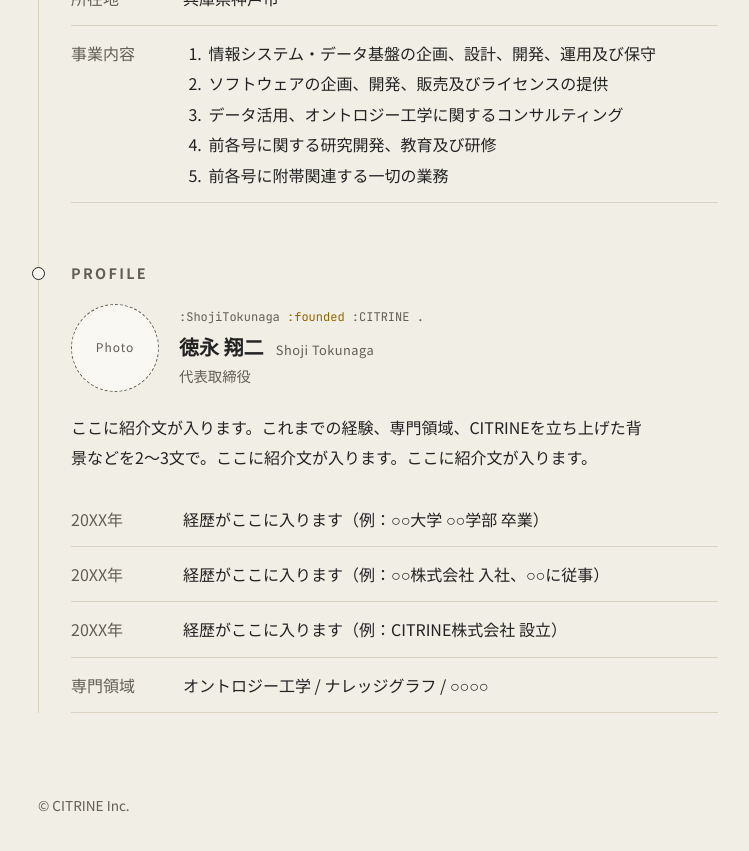
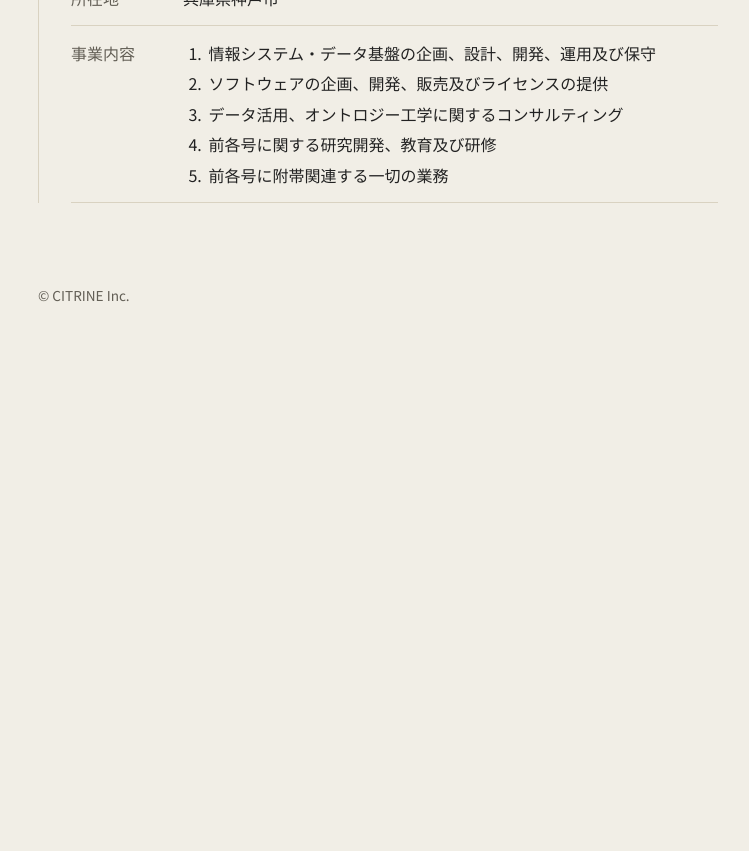
Before and after one commit to sean2121/sean2121.github.io, a Jekyll site: the page built from index.html, in a window 1280 px wide and 900 px high, scrolled down 1447 px. Shown: the top 851 px of the window, without its empty margins (262-1011 px from the left). Built offline with Jekyll 4.4.1, drawn with Linux system fonts in a browser that asks for light colours; after the commit the page ends 1852 px from its top, so only the background shows below that.

Commit message:
Remove placeholder profile section
Co-Authored-By: Claude Fable 5.2 <noreply@anthropic.com>

```diff
--- a/index.html
+++ b/index.html
@@ -100,26 +100,6 @@ home: true
         </td></tr>
       </table>
     </section>
-
-    <section>
-      <h2>PROFILE</h2>
-      <!-- TODO: プレースホルダー。写真・肩書き・紹介文・経歴を差し替え -->
-      <div class="profile">
-        <div class="avatar" aria-hidden="true">Photo</div>
-        <div>
-          <span class="triple">:ShojiTokunaga <b>:founded</b> :CITRINE .</span>
-          <p class="name">徳永 翔二 <small>Shoji Tokunaga</small></p>
-          <p class="role">代表取締役</p>
-        </div>
-      </div>
-      <p class="bio">ここに紹介文が入ります。これまでの経験、専門領域、CITRINEを立ち上げた背景などを2〜3文で。ここに紹介文が入ります。ここに紹介文が入ります。</p>
-      <table class="career">
-        <tr><th>20XX年</th><td>経歴がここに入ります（例：○○大学 ○○学部 卒業）</td></tr>
-        <tr><th>20XX年</th><td>経歴がここに入ります（例：○○株式会社 入社、○○に従事）</td></tr>
-        <tr><th>20XX年</th><td>経歴がここに入ります（例：CITRINE株式会社 設立）</td></tr>
-        <tr><th>専門領域</th><td>オントロジー工学 / ナレッジグラフ / ○○○○</td></tr>
-      </table>
-    </section>
   </div>
 
 <script>
```
